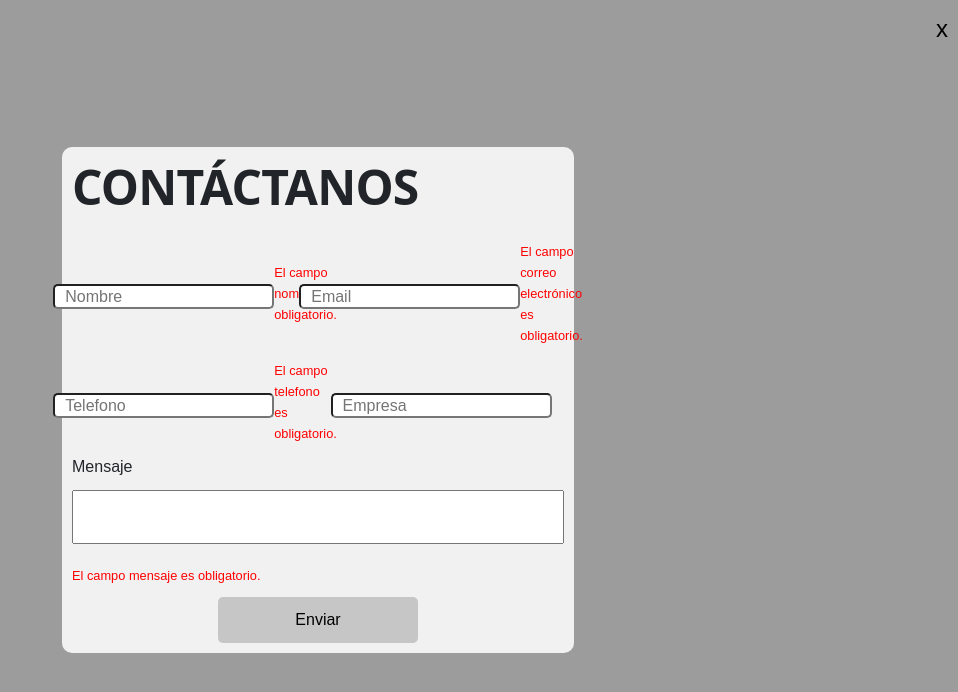
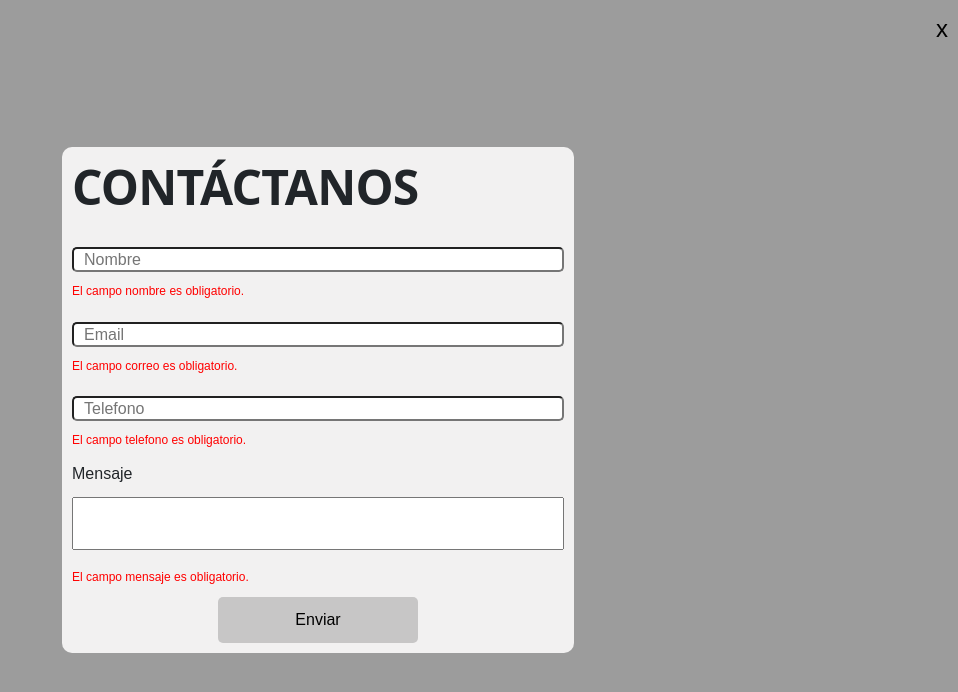
Before and after one commit to SebastianRodP/BikeStorePAGE, a React (Vite) app in the folder Frontend/: page /Contactanos in a window 1280 px wide. Both pictures are taken after a click on the button "Enviar". Shown: the top 692 px of the page, without its empty margins (322-1280 px from the left). Built offline with nearby package versions, Linux system fonts and the light colour scheme; a web font is replaced by a local one.

Commit message:
contactanos
contactanos?

```diff
--- a/Frontend/src/Components/Contactanos/Contactanos.css
+++ b/Frontend/src/Components/Contactanos/Contactanos.css
@@ -7,20 +7,30 @@
 
 body{ font-family: "Yaldevi", sans-serif;
 background-color: white;
+height: auto;
 }
 .mensaje{
     resize: none;
+    height: ;
+}
+.errores{
+    text-align: left;
+    color: red;
+    font-size: 12px;
+}
+.input_contactanos{
+    width: 100%;
 }
 .campos-cont {
     display: flex;
-    align-items: center;
-    justify-content: center;
-    width: 30%;
+    flex-direction: column;
+    width: 100%;
+
 }
 .arriba{
     display: flex;
-    flex-direction: row;
-    justify-content: space-around;
+    flex-direction: column;
+
 }
 .abajo{
     display: flex;
@@ -31,16 +41,17 @@ background-color: white;
     background-color: rgba(0, 0, 0, 0.388);
     display: flex;
     justify-content: center;
-    align-items: center; /* Esto centrará el contenido verticalmente */
-    position: fixed; /* Esto asegurará que el modal se mantenga fijo en la pantalla */
+    align-items: center;
+    position: fixed;
     top: 0;
     left: 0;
-    width: 100%; /* Ancho igual al ancho de la ventana del navegador */
-    height: 100%; /* Altura igual a la altura de la ventana del navegador */
+    width: 100%;
+    height: 100%;
 }
 
 p{margin-bottom: 10px;
 }
+
 
 .modal-contenedor{
     padding: 10px ;
@@ -51,19 +62,23 @@ p{margin-bottom: 10px;
 @media (max-width: 768px){
         .modal-contenedor
          {width: 90%;
+            height: auto;
         margin-top: -30%;}}
 
 @media (min-width:768px){
     .modal-contenedor
-        {width: 90%;}}
+        {width: 90%;
+        height: auto;}}
 
 @media (max-width: 1024px){
         .modal-contenedor
-        {height: 500px;}}
+        {height: 500px;
+            height: auto;}}
 
     @media (min-width:600px){
         .modal-contenedor
-            {width: 40%;}}
+            {width: 40%;
+            height: auto;}}
 
 
 
--- a/Frontend/src/Components/Contactanos/Contactanos.jsx
+++ b/Frontend/src/Components/Contactanos/Contactanos.jsx
@@ -1,16 +1,23 @@
-import React, { useState } from 'react'; // Importamos useState
+import React, { useState } from 'react';
 import { Link } from "react-router-dom";
 import './Contactanos.css';
+import { createClient } from '@supabase/supabase-js';
 
 const Contactanos = () => {
-  // Definimos los estados dentro del componente
   const [nombre, setNombre] = useState('');
   const [correoElectronico, setCorreoElectronico] = useState('');
   const [telefono, setTelefono] = useState('');
   const [mensaje, setMensaje] = useState('');
   const [errores, setErrores] = useState({});
+  const [mensajeExito, setMensajeExito] = useState('');
+  const [mensajeError, setMensajeError] = useState('');
 
-  // Función para validar el formulario
+  const supabase = createClient(
+    'https://hetfaqksgxjlcxatxcvl.supabase.co',
+    'eyJhbGciOiJIUzI1NiIsInR5cCI6IkpXVCJ9.eyJpc3MiOiJzdXBhYmFzZSIsInJlZiI6ImhldGZhcWtzZ3hqbGN4YXR4Y3ZsIiwicm9sZSI6ImFub24iLCJpYXQiOjE3MTExNjI0OTcsImV4cCI6MjAyNjczODQ5N30.jg0cFimQOh3erlrtL9AILrtyQIrRJLnFs-594uJXiiY'
+  );
+
+
   const validarFormulario = () => {
     let erroresTemp = {};
     let esFormularioValido = true;
@@ -21,7 +28,10 @@ const Contactanos = () => {
     }
 
     if (!correoElectronico.trim()) {
-      erroresTemp.correoElectronico = "El campo correo electrónico es obligatorio.";
+      erroresTemp.correoElectronico = "El campo correo es obligatorio.";
+      esFormularioValido = false;
+    } else if (!/^[\w-\.]+@([\w-]+\.)+[\w-]{2,4}$/.test(correoElectronico)) {
+      erroresTemp.correoElectronico = "El correo electrónico no es válido.";
       esFormularioValido = false;
     }
 
@@ -39,46 +49,99 @@ const Contactanos = () => {
     return esFormularioValido;
   };
 
+  const handleSubmit = async (e) => {
+    e.preventDefault();
+
+    const esFormularioValido = validarFormulario();
+
+    if (esFormularioValido) {
+      try {
+        const { data, error } = await supabase
+          .from('contactanos')
+          .insert([{ nombre, correo: correoElectronico, telefono, mensaje }]);
+
+        console.log('Datos a enviar:', { nombre, correoElectronico, telefono, mensaje });
+
+        if (error) {
+          console.error("Error detallado:", error.message);
+          setMensajeError('Hubo un error al enviar el mensaje.');
+        } else {
+          setMensajeExito('Se ha enviado el mensaje correctamente.');
+        }
+      } catch (error) {
+
+        setMensajeError('Hubo un error al enviar el mensaje.');
+      }
+    }
+  };
+
   return (
     <div className='modal'>
       <div className='modal-contenedor'>
         <h1 className='titulo'>CONTÁCTANOS</h1>
-        <Link to="/home">
+        <Link className='salir_ex' to="/home">
           <button className='cerrar'>x</button>
         </Link>
         <div className='arriba'>
           <div className='campos-cont'>
-            <input type="text" placeholder='Nombre' value={nombre} onChange={e => setNombre(e.target.value)} />
-            {errores.nombre && <p className="error">{errores.nombre}</p>}
+            <input
+              className='input_contactanos'
+              type="text"
+              placeholder='Nombre'
+              value={nombre}
+              onChange={e => setNombre(e.target.value)}
+            />
+            {errores.nombre && <p className="errores">{errores.nombre}</p>}
           </div>
           <div className='campos-cont'>
-            <input type='email' placeholder='Email' value={correoElectronico} onChange={e => setCorreoElectronico(e.target.value)} />
-            {errores.correoElectronico && <p className="error">{errores.correoElectronico}</p>}
+            <input
+              className='input_contactanos'
+              type='email'
+              placeholder='Email'
+              value={correoElectronico}
+              onChange={e => setCorreoElectronico(e.target.value)}
+            />
+            {errores.correoElectronico && <p className="errores">{errores.correoElectronico}</p>}
           </div>
         </div>
 
         <div className='abajo'>
           <div className='campos-cont'>
-            <input type="text" placeholder='Telefono' value={telefono} onChange={e => setTelefono(e.target.value)} />
-            {errores.telefono && <p className="error">{errores.telefono}</p>}
-          </div>
-          <div className='campos-cont'>
-            <input type="text" placeholder='Empresa' />
+            <input
+              className='input_contactanos'
+              type="text"
+              placeholder='Telefono'
+              value={telefono}
+              maxLength={10}
+              onChange={e => {
+                const value = e.target.value;
+                if (/^[0-9]*$/.test(value) || value === '') {
+                  setTelefono(value);
+                }
+              }}
+            />
+
+            {errores.telefono && <p className="errores">{errores.telefono}</p>}
           </div>
         </div>
 
         <p>Mensaje</p>
-        <textarea className='mensaje'
-          value={mensaje} onChange={e => setMensaje(e.target.value)}
-          type="text" />
-        {errores.mensaje && <p className="error">{errores.mensaje}</p>}
+        <textarea
+          className='mensaje'
+          value={mensaje}
+          onChange={e => setMensaje(e.target.value)}
+          type="text"
+        />
+        {errores.mensaje && <p className="errores">{errores.mensaje}</p>}
+        {mensajeExito && <p className="exito">{mensajeExito}</p>}
+        {mensajeError && <p className="errores">{mensajeError}</p>}
 
         <div className='enviar-mensaje'>
-          <button onClick={validarFormulario}>Enviar</button>
+          <button onClick={handleSubmit}>Enviar</button>
         </div>
       </div>
     </div>
-  )
-}
+  );
+};
 
 export default Contactanos;
--- a/Frontend/src/Components/Inicio_sesion/formularios.css
+++ b/Frontend/src/Components/Inicio_sesion/formularios.css
@@ -10,7 +10,7 @@
     display: flex;
     flex-direction: column;
     align-items: center;
-    height: auto;
+    height: 150vh;
     width: 100%;
     padding: 120px;
 }
```
